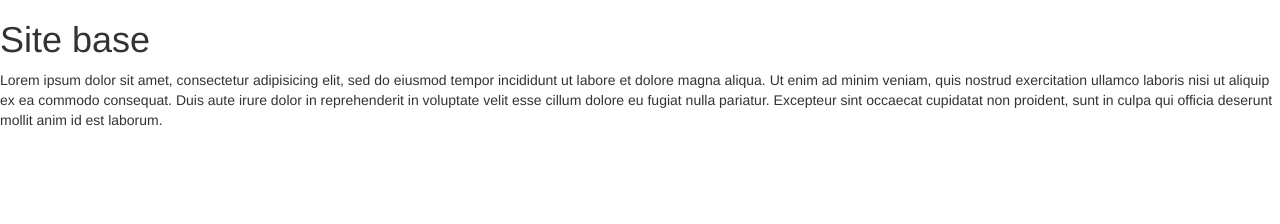
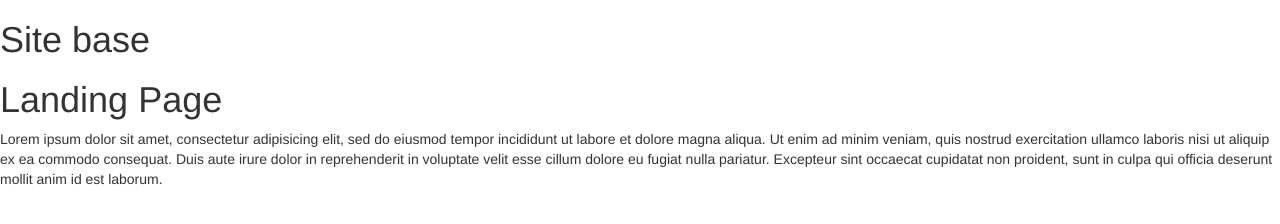
Before and after one commit to paulinedev/landing_page, a plain HTML site: page index.html in a window 1280 px wide. Drawn offline with Linux system fonts and the light colour scheme.

Commit message:
Changer le h1

```diff
--- a/index.html
+++ b/index.html
@@ -16,6 +16,7 @@
 
   </header>
   <h1> Site base </h1>
+  <h1> Landing Page </h1>
   <p>
     Lorem ipsum dolor sit amet, consectetur adipisicing elit, sed do eiusmod tempor incididunt ut labore et dolore magna aliqua. Ut enim ad minim veniam, quis nostrud exercitation ullamco laboris nisi ut aliquip ex ea commodo consequat. Duis aute irure dolor in reprehenderit in voluptate velit esse cillum dolore eu fugiat nulla pariatur. Excepteur sint occaecat cupidatat non proident, sunt in culpa qui officia deserunt mollit anim id est laborum.
   </p>
```
